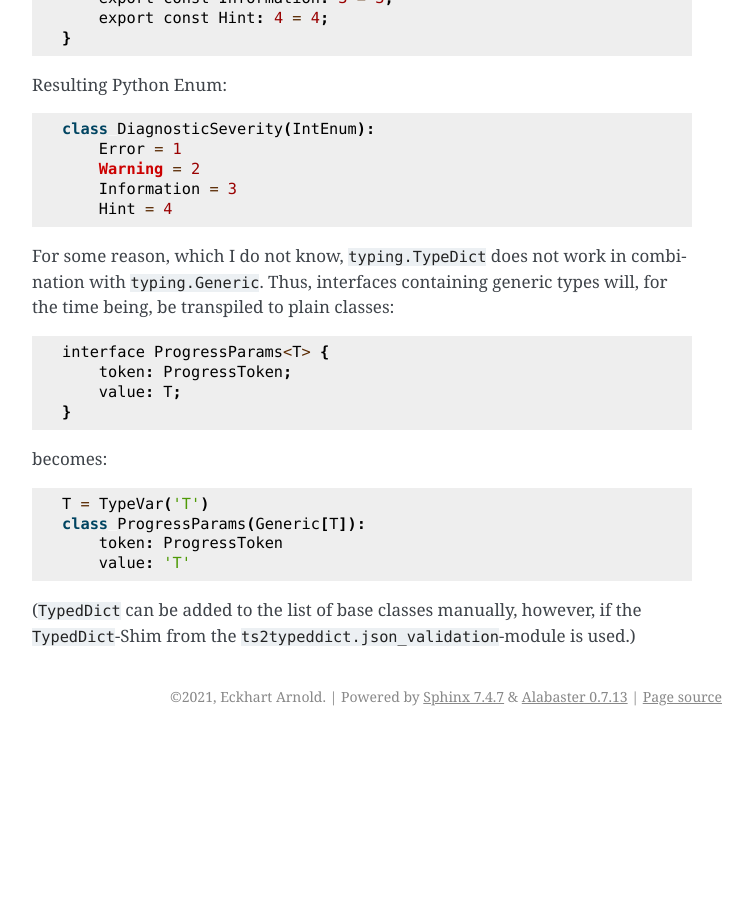
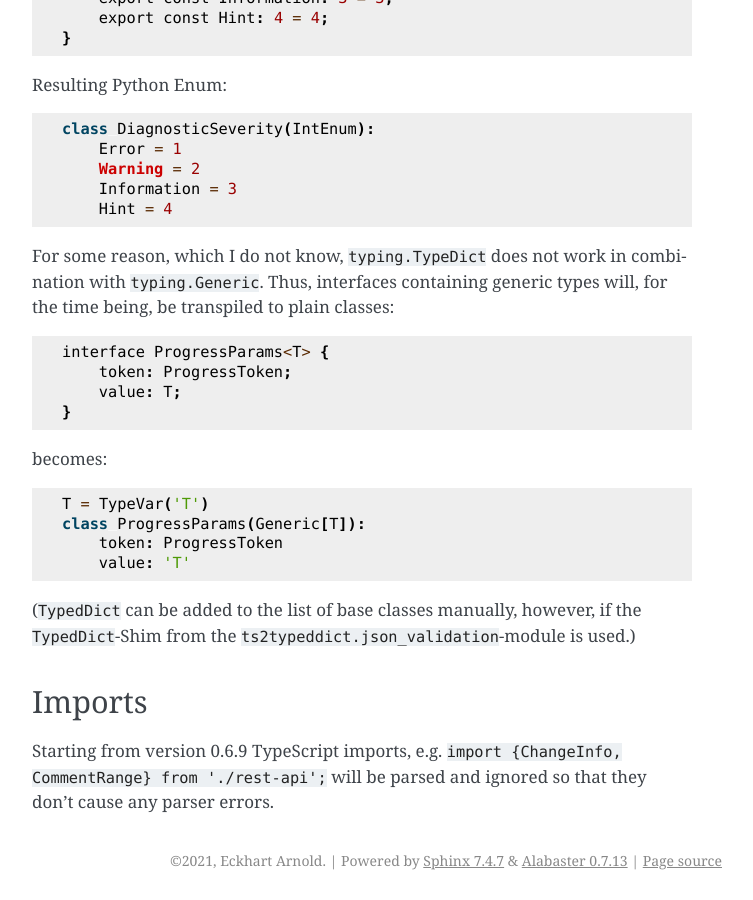
Before and after one commit to jecki/ts2python, a Sphinx documentation site: the page built from docs/Mapping.rst, in a window 1280 px wide and 900 px high, scrolled down 6836 px. Shown: the whole window, without its empty margins (388-1141 px from the left). Built offline with Sphinx 7.4.7, drawn with Linux system fonts in a browser that asks for light colours; before the commit the page ends 7572 px from its top, so only the background shows below that.

Commit message:
imports mention in documentation (Mpping.rst)

```diff
--- a/docs/Mapping.rst
+++ b/docs/Mapping.rst
@@ -351,6 +351,12 @@ becomes::
 however, if the ``TypedDict``-Shim from the
 ``ts2typeddict.json_validation``-module is used.)
 
+Imports
+-------
+
+Starting from version 0.6.9 TypeScript imports, e.g.
+``import {ChangeInfo, CommentRange} from './rest-api';`` will be
+parsed and ignored so that they don't cause any parser errors.
 
 .. _Typescript interfaces: https://www.typescriptlang.org/docs/handbook/2/objects.html
 .. _TypedDicts: https://www.python.org/dev/peps/pep-0589/
--- a/pyproject.toml
+++ b/pyproject.toml
@@ -28,6 +28,8 @@ classifiers = [
     'Programming Language :: Python :: 3.8',
     'Programming Language :: Python :: 3.9',
     'Programming Language :: Python :: 3.10',
+    'Programming Language :: Python :: 3.11',
+    'Programming Language :: Python :: 3.12',
     'Programming Language :: Python :: Implementation :: CPython',
     'Programming Language :: Python :: Implementation :: PyPy',
     'Topic :: Text Processing :: Markup',
```
Also changed, not shown: ts2pythonParser.py (line endings or trailing spaces), 1 other file.
